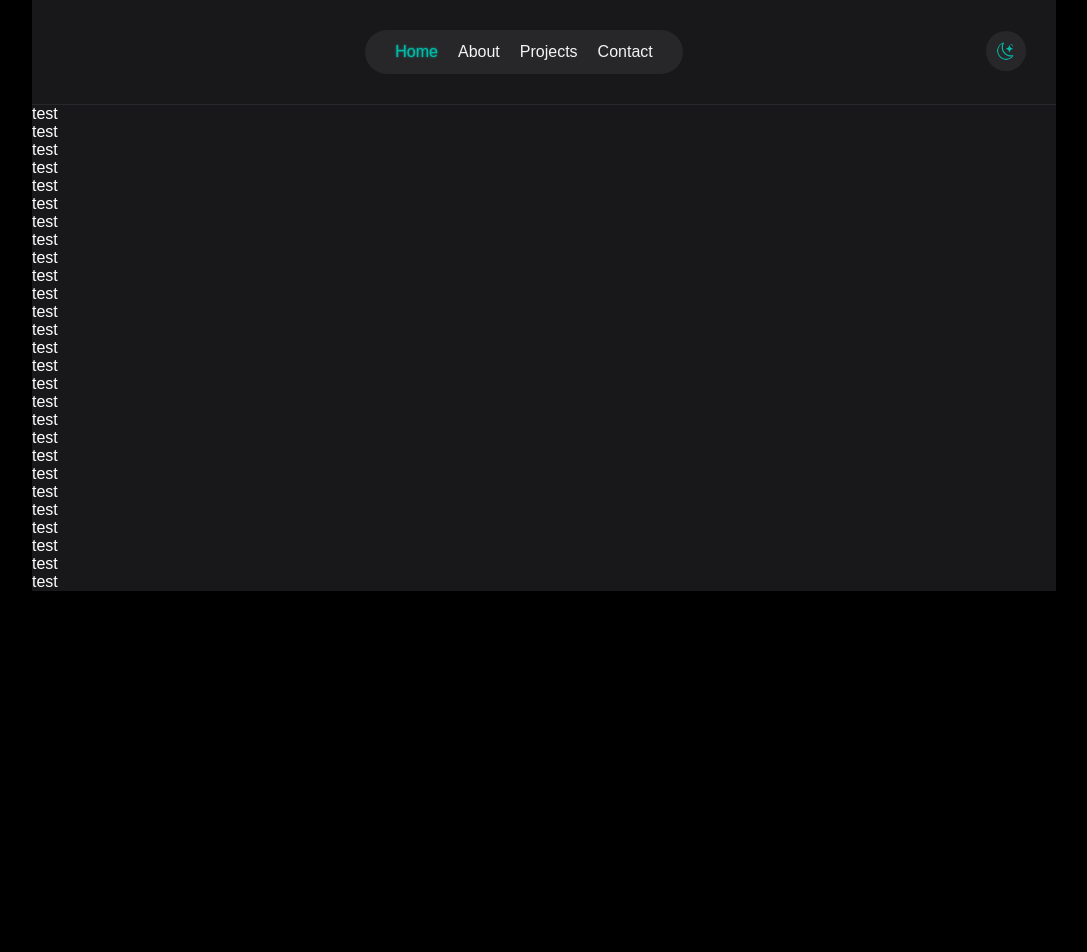
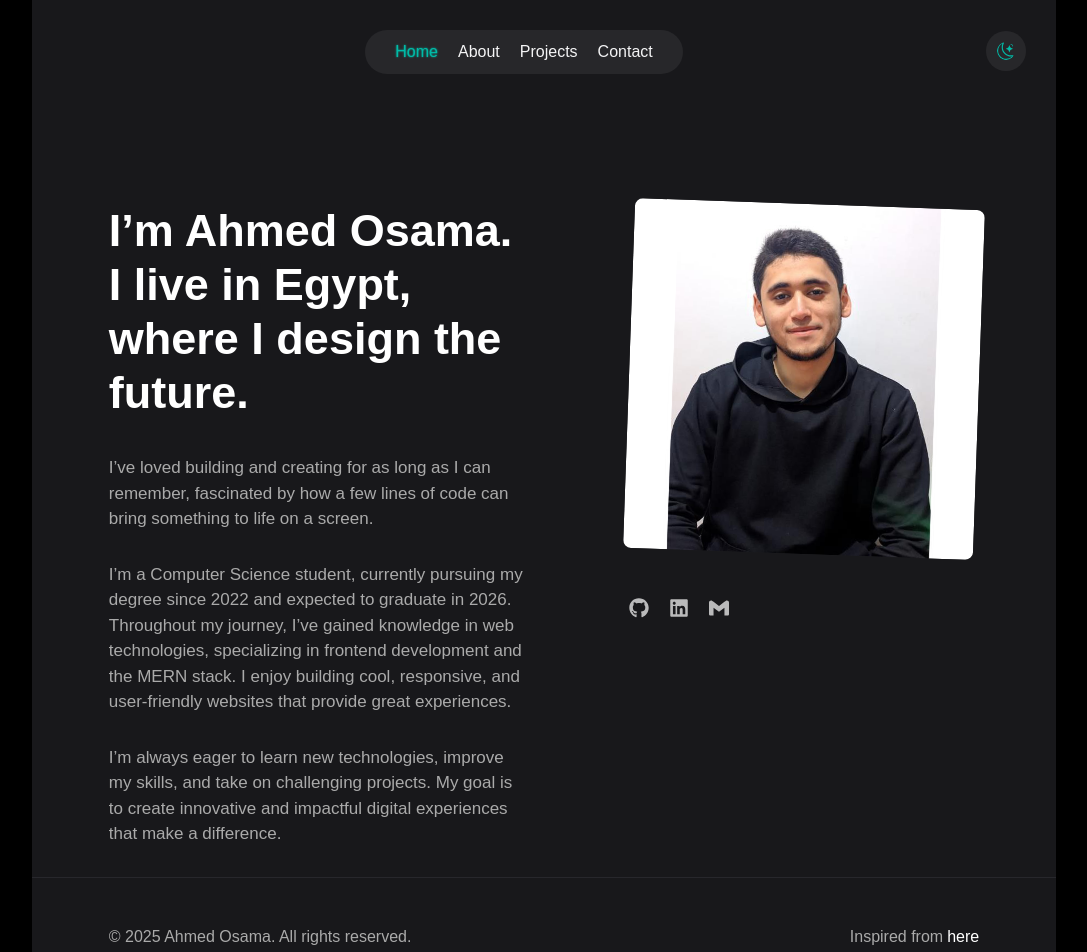
Before and after one commit to AhmdBlack0/portfolio, a React (Vite) app: page /about in a window 1280 px wide. Shown: the top 952 px of the page, without its empty margins (96-1183 px from the left). Before the commit the page ends 800 px from the top, so only its background shows below. Built offline with nearby package versions, Linux system fonts and the light colour scheme.

Commit message:
Add files via upload

```diff
--- a/src/App.jsx
+++ b/src/App.jsx
@@ -1,3 +1,5 @@
+import About from "./components/About/About"
+import Footer from "./components/Footer/Footer"
 import Header from "./components/Header/Header"
 import Hero from "./components/Hero/Hero"
 import Projects from "./components/Projects/Projects"
@@ -11,38 +13,10 @@ function App() {
       <Routes>
         <Route path="/" element={<Hero />} />
         <Route path="/projects" element={<Projects />} />
+        <Route path="/about" element={<About />} />
       </Routes>
-
-
-
       <div className="divider" />
-      <p>test</p>
-      <p>test</p>
-      <p>test</p>
-      <p>test</p>
-      <p>test</p>
-      <p>test</p>
-      <p>test</p>
-      <p>test</p>
-      <p>test</p>
-      <p>test</p>
-      <p>test</p>
-      <p>test</p>
-      <p>test</p>
-      <p>test</p>
-      <p>test</p>
-      <p>test</p>
-      <p>test</p>
-      <p>test</p>
-      <p>test</p>
-      <p>test</p>
-      <p>test</p>
-      <p>test</p>
-      <p>test</p>
-      <p>test</p>
-      <p>test</p>
-      <p>test</p>
-      <p>test</p>
+      <Footer />
     </div>
   )
 }
--- /dev/null
+++ b/src/components/About/About.css
@@ -0,0 +1,38 @@
+.about {
+    display: flex;
+    margin-top: 100px;
+}
+
+.about-profile-image-container {
+    width: 350px;
+}
+
+.about-left-sec {
+    margin-right: 100px;
+}
+
+.about-left-sec h1 {
+    font-size: 45px;
+    line-height: 1.2;
+    margin-bottom: 35px;
+}
+
+.about-info p {
+    font-size: 17px;
+    line-height: 1.5;
+    margin-bottom: 30px;
+    color: #aaa;
+}
+
+.about-profile-image-container .about-profile-image {
+    width: 100%;
+    border-radius: 8px;
+    rotate: 2deg;
+}
+
+@media (max-width: 1200px) {
+    .about {
+        flex-direction: column-reverse;
+    }
+
+}
--- /dev/null
+++ b/src/components/About/About.jsx
@@ -0,0 +1,39 @@
+import profile_image_2 from '/profile_image_2.png';
+import './About.css'
+
+import SocialLinks from '../SocialLinks/SocialLinks';
+
+function About() {
+    return (
+        <div className="about in-container">
+            <div className="about-left-sec">
+                <h1>I’m Ahmed Osama. I live in Egypt, where I design the future.</h1>
+                <div className="about-info">
+                    <p>
+                        I’ve loved building and creating for as long as I can remember,
+                        fascinated by how a few lines of code can bring something to life on a screen.
+                    </p>
+                    <p>
+                        I’m a Computer Science student, currently pursuing my degree since 2022 and expected to graduate in 2026.
+                        Throughout my journey, I’ve gained knowledge in web technologies, specializing in frontend development
+                        and the MERN stack. I enjoy building cool, responsive, and user-friendly websites that provide great
+                        experiences.
+                    </p>
+                    <p>
+                        I’m always eager to learn new technologies, improve my skills, and take on challenging projects.
+                        My goal is to create innovative and impactful digital experiences that make a difference.
+                    </p>
+                </div>
+            </div>
+            <div className="about-right-sec">
+                <div className='about-profile-image-container'>
+                    <img className='about-profile-image' src={profile_image_2} alt="Ahmed Osama" />
+                </div>
+                <SocialLinks />
+
+            </div>
+        </div>
+    );
+}
+
+export default About;
--- /dev/null
+++ b/src/components/Footer/Footer.css
@@ -0,0 +1,20 @@
+
+.footer {
+    display: flex;
+    align-items: center;
+    justify-content: space-between;
+    color: #aaa;
+    padding: 50px 0;
+}
+
+.footer a {
+    color: white;
+    margin-left: 4px;
+}
+
+@media (max-width: 991px) {
+    .footer {
+        flex-direction: column;
+        gap: 10px;
+    }
+}
--- /dev/null
+++ b/src/components/Footer/Footer.jsx
@@ -0,0 +1,18 @@
+import { Link } from 'react-router-dom';
+import './Footer.css';
+
+function Footer() {
+    return (
+        <footer className="footer in-container">
+            <p>© 2025 Ahmed Osama. All rights reserved.</p>
+            <p>
+                Inspired from
+                <Link to="https://spotlight.tailwindui.com/" target="_blank">
+                    here
+                </Link>
+            </p>
+        </footer>
+    );
+}
+
+export default Footer;
--- a/src/components/Header/Header.jsx
+++ b/src/components/Header/Header.jsx
@@ -18,11 +18,11 @@ function Header() {
                 showModel &&
                 <div className='pop-nav'>
                     <ul className='pop-nav-links'>
-                        <li><Link to='/'>home</Link></li>
-                        <li><Link to={'/about'}>about</Link></li>
-                        <li><Link to={'/projects'}>projects</Link></li>
+                        <li><Link to='/' onClick={() => setShowModel(false)}>home</Link></li>
+                        <li><Link to={'/about'} onClick={() => setShowModel(false)}>about</Link></li>
+                        <li><Link to={'/projects'} onClick={() => setShowModel(false)}>projects</Link></li>
                         <IoClose onClick={() => setShowModel(false)} className='close-nav icon'/>
-                        <li><Link to='/content'>contact</Link></li>
+                        <li><Link to='/content' onClick={() => setShowModel(false)}>contact</Link></li>
                     </ul>
                 </div>
             }
--- a/src/components/Hero/Hero.css
+++ b/src/components/Hero/Hero.css
@@ -18,25 +18,3 @@
     margin: 22px 0;
     line-height: 1.66;
 }
-
-.hero-links {
-    display: flex;
-    align-items: center;
-    gap: 20px;
-    margin-top: 20px;
-}
-
-.hero-links li a .hero-icons {
-    color: white;
-    opacity: 0.7;
-    font-size: 20px;
-    transition: 0.2s;
-    -webkit-transition: 0.2s;
-    -moz-transition: 0.2s;
-    -ms-transition: 0.2s;
-    -o-transition: 0.2s;
-}
-
-.hero-links li a .hero-icons:hover {
-    opacity: 1;
-}
--- a/src/components/Hero/Hero.jsx
+++ b/src/components/Hero/Hero.jsx
@@ -1,15 +1,16 @@
-import profile_image from '../../imgs/cropped_image.png'
+import profile_image_1 from '/profile_image_1.png'
 import { FaGithub } from "react-icons/fa";
 import { FaLinkedin } from "react-icons/fa";
 import { SiGmail } from "react-icons/si";
 import './Hero.css'
+import SocialLinks from '../SocialLinks/SocialLinks';
 
 function Hero() {
     return (
         <div className="hero in-container">
             <div className="hero-sec-left">
                 <div className='profile-image-container'>
-                    <img className='hero-profile-image' src={profile_image} alt="" />
+                    <img className='hero-profile-image' src={profile_image_1} alt="" />
                 </div>
                 <h1>Frontend Developer</h1>
                 <p className='hero-description'>
@@ -18,11 +19,7 @@ function Hero() {
                     (MongoDB, Express.js, React.js, and Node.js).
                 </p>
                 <p>Let's build something amazing together!</p>
-                <ul className='hero-links'>
-                    <li><a href=""><FaGithub className='hero-icons' title='github'/></a></li>
-                    <li><a href=""><FaLinkedin className='hero-icons' title='linkedin'/></a></li>
-                    <li><a href=""><SiGmail className='hero-icons' title='gmail'/></a></li>
-                </ul>
+                <SocialLinks />
             </div>
         </div>
     )
--- /dev/null
+++ b/src/components/SocialLinks/SocialLinks.css
@@ -0,0 +1,21 @@
+.social-links {
+    display: flex;
+    align-items: center;
+    gap: 20px;
+    margin: 40px 0;
+}
+
+.social-links li a .hero-icons {
+    color: white;
+    opacity: 0.7;
+    font-size: 20px;
+    transition: 0.2s;
+    -webkit-transition: 0.2s;
+    -moz-transition: 0.2s;
+    -ms-transition: 0.2s;
+    -o-transition: 0.2s;
+}
+
+.social-links li a .hero-icons:hover {
+    opacity: 1;
+}
--- /dev/null
+++ b/src/components/SocialLinks/SocialLinks.jsx
@@ -0,0 +1,21 @@
+import './SocialLinks.css'
+import { Link } from 'react-router-dom'
+import { FaGithub } from "react-icons/fa";
+import { FaLinkedin } from "react-icons/fa";
+import { SiGmail } from "react-icons/si";
+
+function SocialLinks() {
+    return (
+        <ul className='social-links'>
+            <li><Link to=""><FaGithub className='hero-icons' title='github'/></Link></li>
+            <li><Link
+                target='_blank'
+                to="https://www.linkedin.com/in/ahmed-osama-9020052bb/">
+                <FaLinkedin className='hero-icons' title='linkedin' />
+            </Link></li>
+            <li><a href=""><SiGmail className='hero-icons' title='gmail'/></a></li>
+        </ul>
+    )
+}
+
+export default SocialLinks
```
Also changed, not shown: public/profile_image_1.png (added), public/profile_image_2.png (added).
